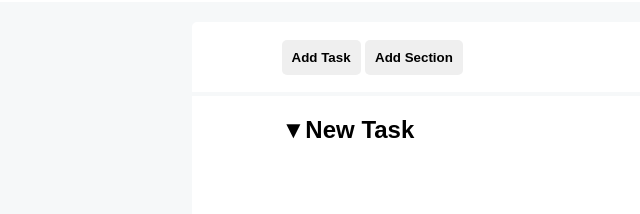
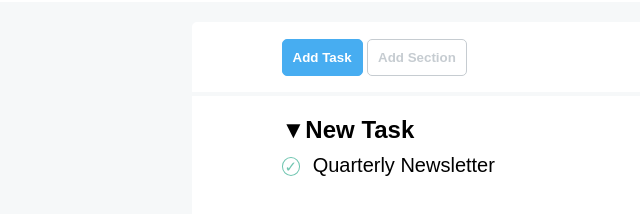
Before and after one commit to AlexBosio95/html-css-toboolist, a plain HTML site: page index.html in a window 1280 px wide. Shown: the part 98-312 px from the top of the page, without its empty margins (0-640 px from the left). Drawn offline with Linux system fonts and the light colour scheme.

Commit message:
grafica bottoni e riga New Task

```diff
--- a/css/style.css
+++ b/css/style.css
@@ -48,6 +48,18 @@ hr{
     border: 2px solid #f6f8f9;
 }
 
+#bottone_add{
+    background-color: #47adf1;
+    border: 1px solid #47adf1;
+    color: white;
+}
+
+#bottone_section{
+    background-color: white;
+    border: 1px solid #c6ccd1;
+    color: #c6ccd1;
+}
+
 .header_lista{
     height: 70px;
     width: 80%;
@@ -62,6 +74,9 @@ hr{
     font-weight: bold;
 }
 
+.riga_lista{
+    margin: 10px 0px;
+}
 
 
 .main_lista{
@@ -72,5 +87,20 @@ hr{
 }
 
 .main_lista h1::before{
-    content: '\25BC'
+    content: '\25BC';
 }
+
+.main_lista span{
+    font-size: 20px;
+}
+
+.check_true{
+    color: #6fc5b0;
+    font-size: 15px;
+    display: inline;
+    border: 1px solid #6fc5b0;
+    padding: 0px 2px;
+    border-radius: 50%;
+    margin-right: 8px;
+
+}
--- a/index.html
+++ b/index.html
@@ -30,7 +30,11 @@
 
             <section class="main_lista">
                 <h1>New Task</h1>
-                <span></span>
+                <div class="riga_lista">
+                    <div class="check_true">&#10003</div>
+                    <span class="list_true">Quarterly Newsletter</span>
+                </div>
+
 
 
             </section>
```
